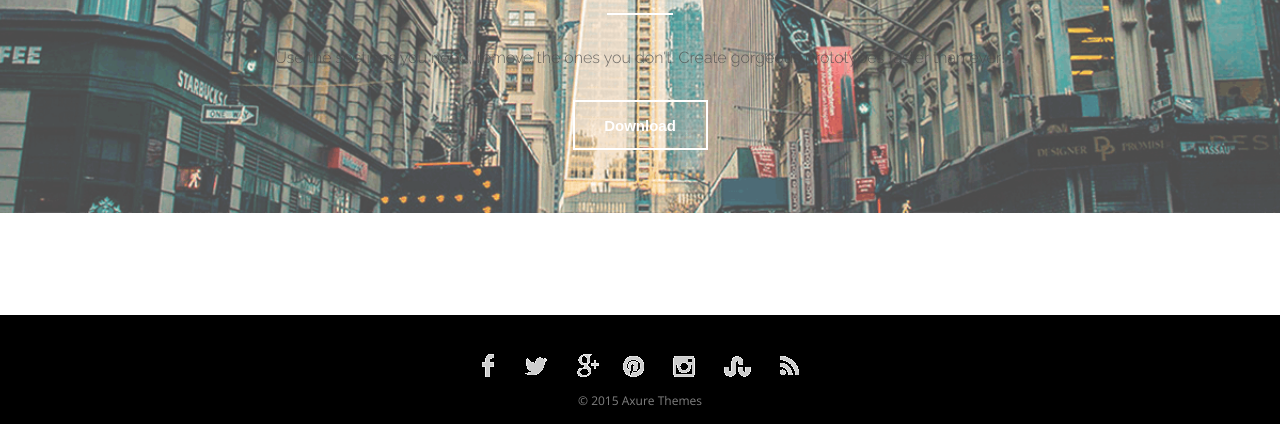
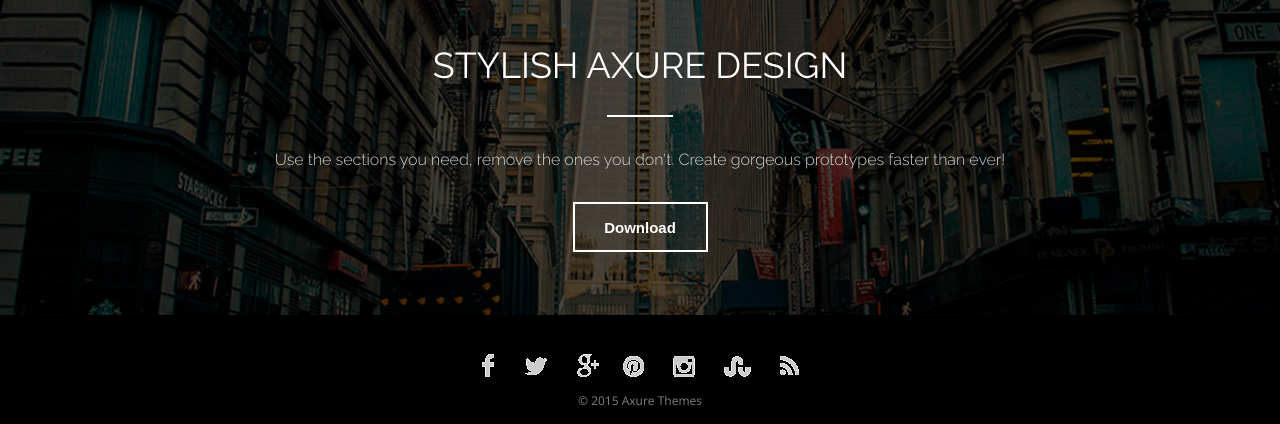
Before and after one commit to xydoy92/lesson_3, a plain HTML site: page index.html in a window 1280 px wide. Shown: the part 657-1081 px from the top of the page. Drawn offline with nearby package versions, Linux system fonts and the light colour scheme.

Commit message:
Update main.css

```diff
--- a/css/main.css
+++ b/css/main.css
@@ -15,9 +15,7 @@ h1 {
 }
 /*--header--later--*/
 /*--main--*/
-main {
-    padding-top: 106px;
-    margin-bottom: 102px;
+main {padding-top: 106px;
 }
 
 .line {
@@ -42,7 +40,6 @@ main {
 
 .icon {
     width: 70px;
-    /* ?height */
     height: 70px;
     margin: 0 auto;
     border: 2px solid;
@@ -62,6 +59,11 @@ h3 {
     font-size: 20px;
 }
 
+.street {
+    margin-top: 102px;
+    background: url(../img/street.png) no-repeat center/cover;
+}
+
 h2 {
     padding-top: 33px;
     font-family: 'Raleway', sans-serif;
@@ -69,19 +71,11 @@ h2 {
     font-weight: 300;
     opacity: 0.8;
 }
-/*--footer--*/
-footer {
-    font-size: 0;
-    color: #ffffff;
-    background-color: #000000;
-}
 
 .fogging {
     padding: 76px 0 63px;
     width: 100%;
-    background: url(../img/street.png) no-repeat center;
-    background-size: cover;
-    opacity: 0.7;
+    background-color: rgba(0, 0, 0, 0.7);
 }
 
 button {
@@ -90,9 +84,13 @@ button {
     width: 135px;
     font-weight: 600;
     font-size: 15px;
-    color: #ffffff;
     border: 2px solid #ffffff;
     background-color: transparent;
+}
+/*--footer--*/
+footer {
+    font-size: 0;
+    background-color: #000000;
 }
 
 img {padding-top: 39px}
@@ -103,3 +101,5 @@ h6 {
     padding: 15px;
     opacity: 0.5019607843137255;
 }
+
+.white {color: #ffffff;}
```
